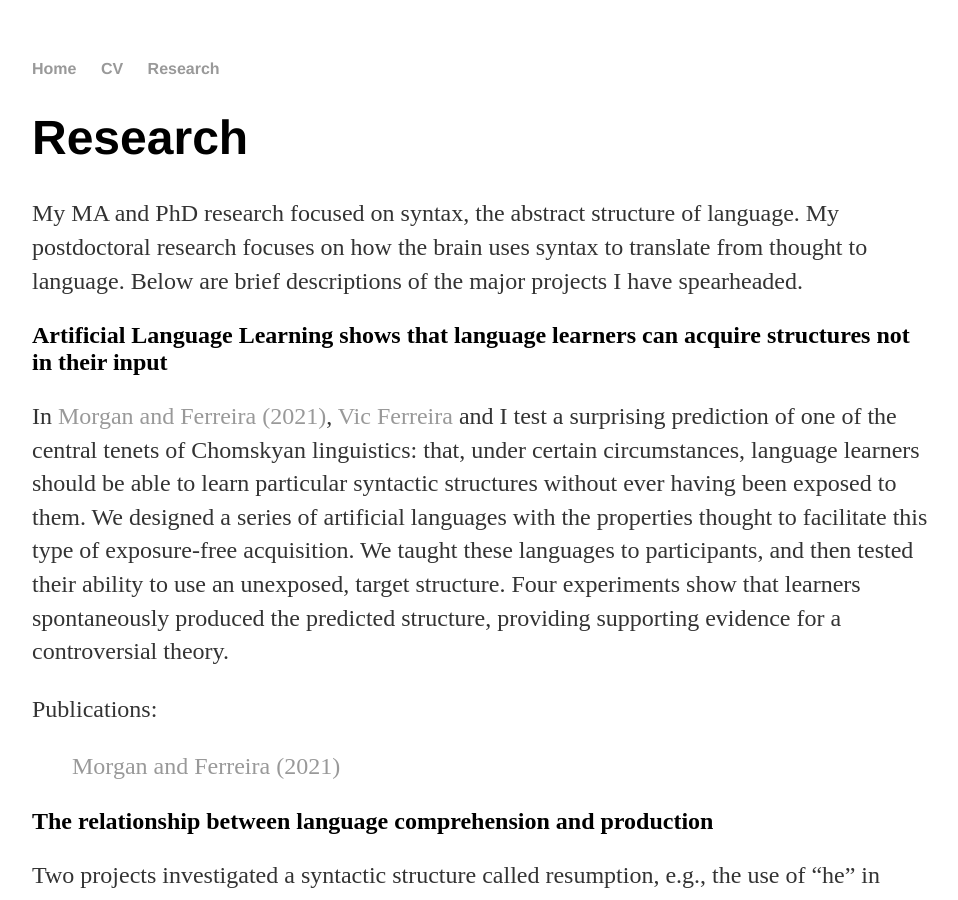
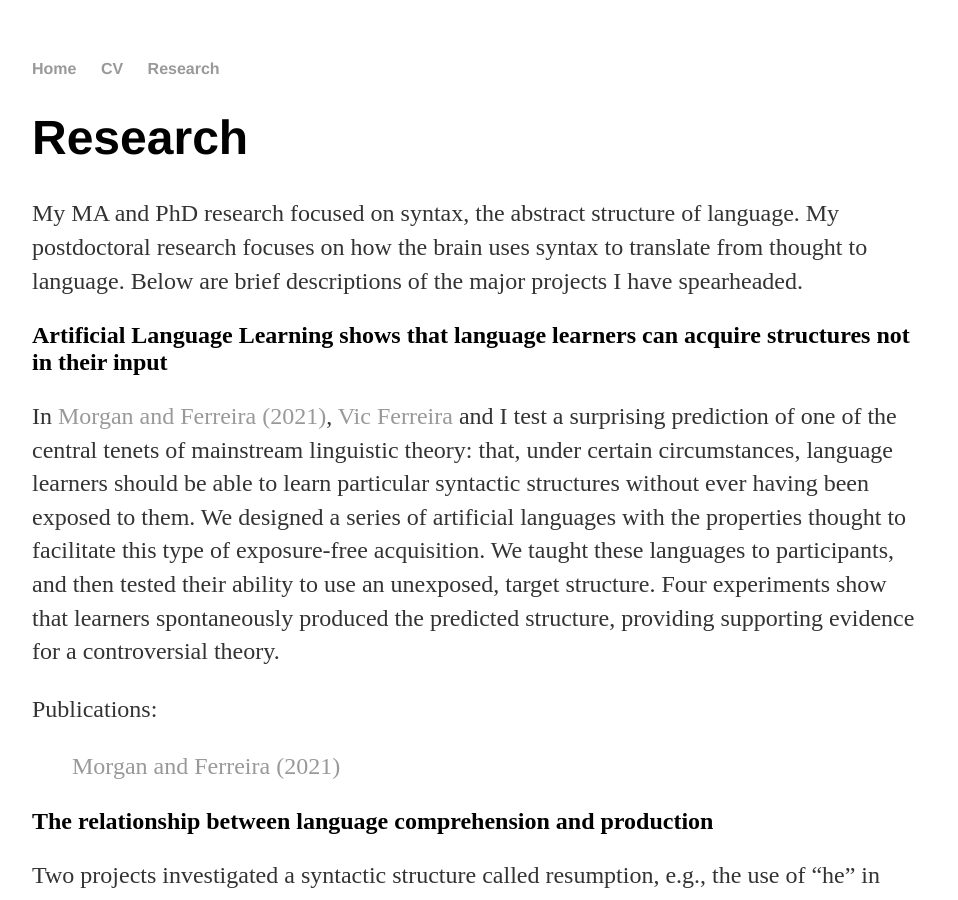
Before and after one commit to adam-milton-morgan/adam-milton-morgan.github.io, a Jekyll site: the page built from research/index.html, in a window 1280 px wide and 900 px high. Shown: the whole window, without its empty margins (160-1118 px from the left). Built offline with Jekyll 4.4.1, drawn with Linux system fonts in a browser that asks for light colours.

Commit message:
Update index.html

```diff
--- a/research/index.html
+++ b/research/index.html
@@ -11,7 +11,7 @@
 
 	<h2>Artificial Language Learning shows that language learners can acquire structures not in their input</h2>
 
-	<p>In <a href="https://doi.org/10.1080/20445911.2021.1928678" target="_blank">Morgan and Ferreira (2021)</a>, <a href="https://lpl.ucsd.edu/" target="_blank">Vic Ferreira</a> and I test a surprising prediction of one of the central tenets of Chomskyan linguistics: that, under certain circumstances, language learners should be able to learn particular syntactic structures without ever having been exposed to them.
+	<p>In <a href="https://doi.org/10.1080/20445911.2021.1928678" target="_blank">Morgan and Ferreira (2021)</a>, <a href="https://lpl.ucsd.edu/" target="_blank">Vic Ferreira</a> and I test a surprising prediction of one of the central tenets of mainstream linguistic theory: that, under certain circumstances, language learners should be able to learn particular syntactic structures without ever having been exposed to them.
 		We designed a series of artificial languages with the properties thought to facilitate this type of exposure-free acquisition.
 		We taught these languages to participants, and then tested their ability to use an unexposed, target structure.
 		Four experiments show that learners spontaneously produced the predicted structure, providing supporting evidence for a controversial theory.
```
